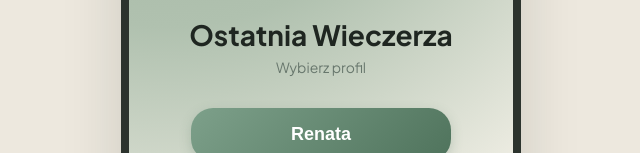
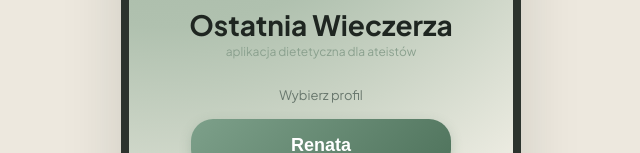
Before and after one commit to renata89/kuchenny-plan, a plain HTML site: page index.html in a window 1280 px wide. Shown: the part 360-513 px from the top of the page, without its empty margins (319-959 px from the left). Drawn offline with Linux system fonts and the light colour scheme.

Commit message:
Podtytuł: aplikacja dietetyczna dla ateistów

```diff
--- a/index.html
+++ b/index.html
@@ -32,8 +32,9 @@
       <div style="margin-bottom:20px">
         <img src="logo-last-supper.png" alt="Ostatnia Wieczerza" style="width:180px;height:auto;display:block;margin:0 auto">
       </div>
-      <h1 style="font-size:28px;font-weight:700;color:#1F2621;margin-bottom:6px">Ostatnia Wieczerza</h1>
-      <p style="color:#68776D;font-size:14px;margin-bottom:32px">Wybierz profil</p>
+      <h1 style="font-size:28px;font-weight:700;color:#1F2621;margin-bottom:2px">Ostatnia Wieczerza</h1>
+      <p style="color:#8AA08E;font-size:12px;margin-bottom:28px">aplikacja dietetyczna dla ateistów</p>
+      <p style="color:#68776D;font-size:13px;margin-bottom:16px">Wybierz profil</p>
       <button onclick="app.auth.select('renata')" style="width:100%;max-width:260px;padding:16px;border:none;border-radius:22px;background:linear-gradient(135deg,#7DA08A,#4F735C);color:#FFFFFF;font-size:18px;font-weight:700;cursor:pointer;margin-bottom:12px;box-shadow:0 4px 12px rgba(79,115,92,0.25)" id="btn-start-renata">
         Renata
       </button>
```
